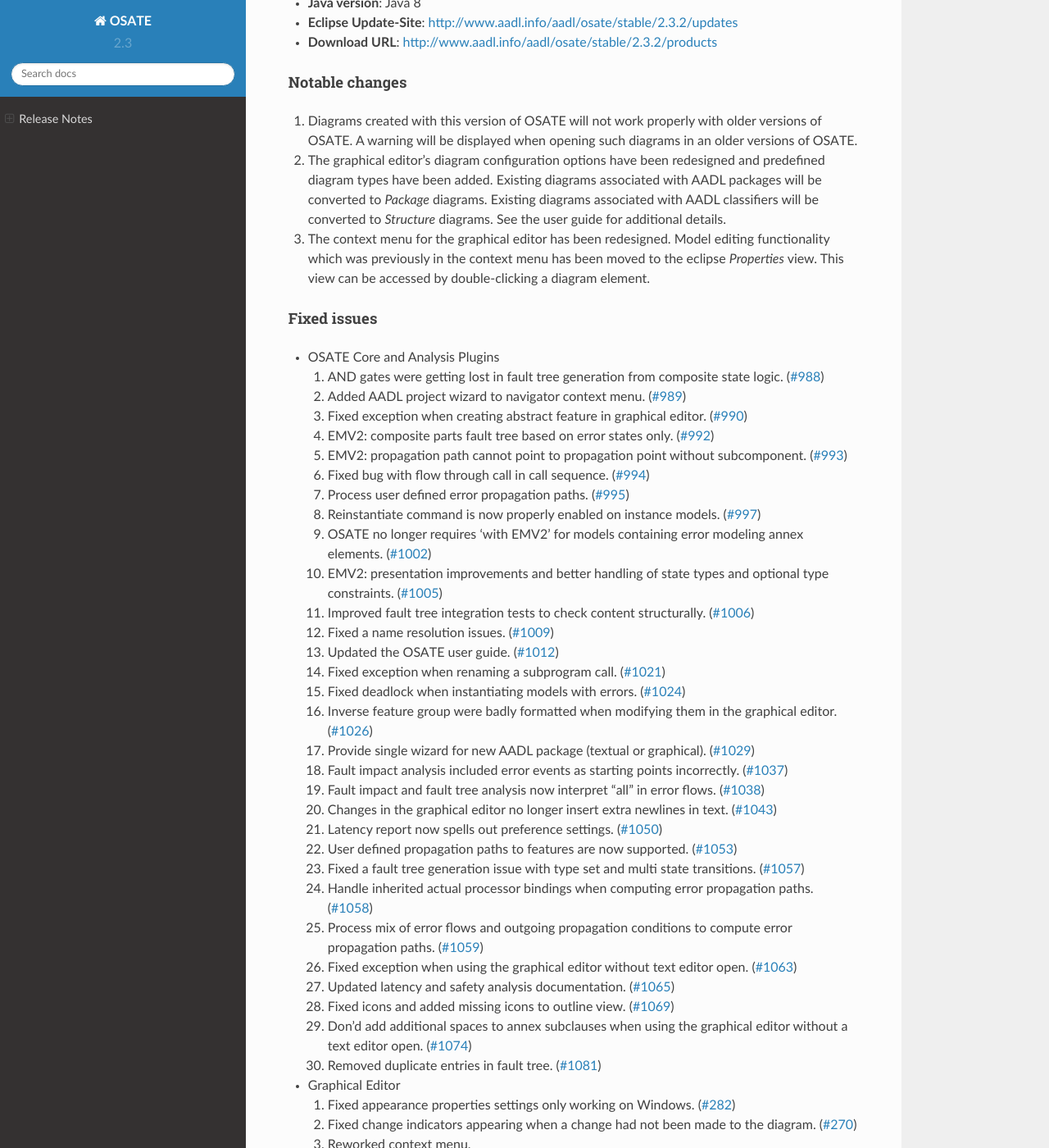
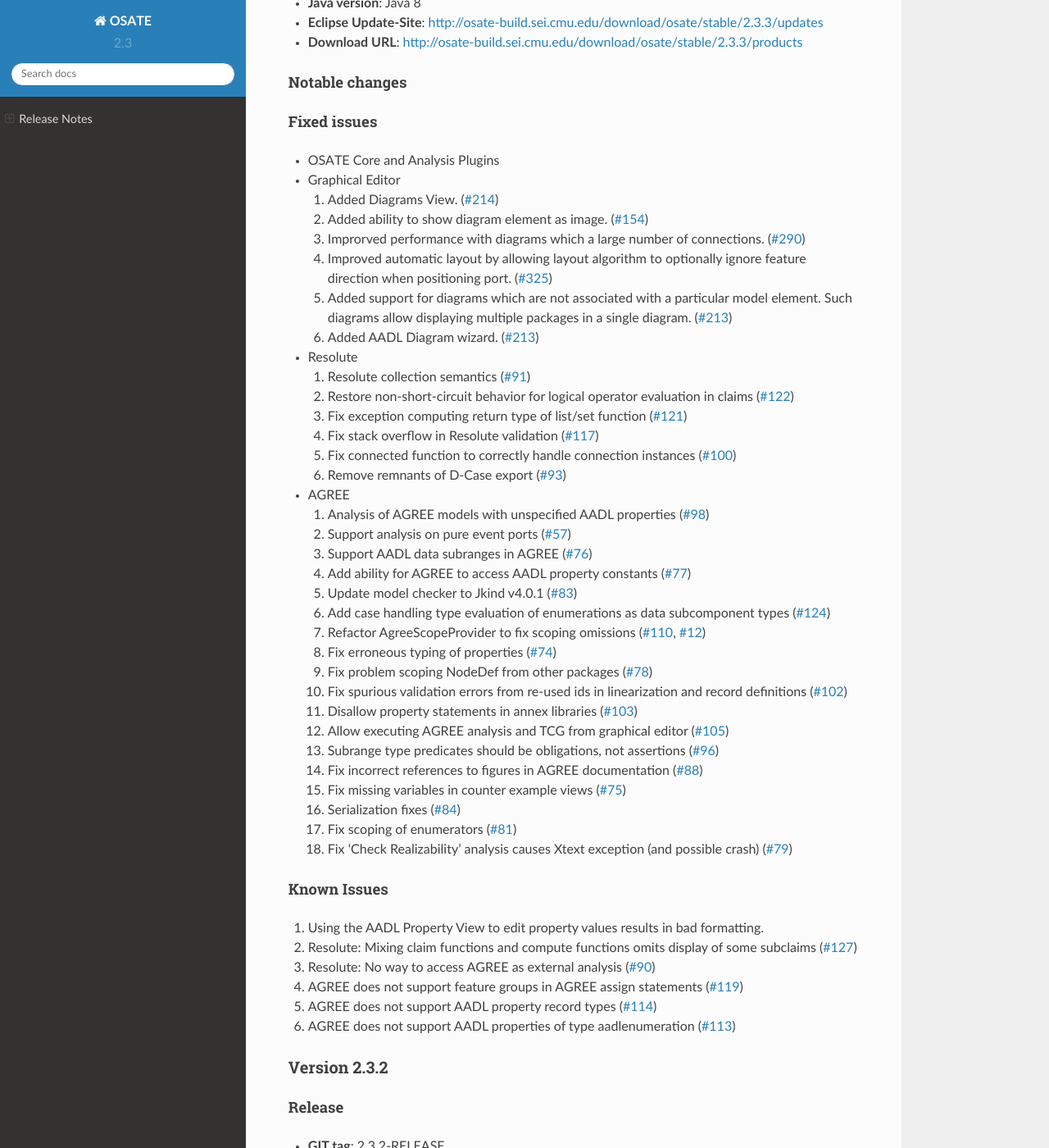
Before and after one commit to osate/website, a Sphinx documentation site: the page built from source/osate-releases.md, in a window 1280 px wide and 1400 px high, scrolled down 394 px. Shown: the whole window at 82% size. Built offline with Sphinx 7.4.7 and the Read the Docs theme 2.0.0, drawn with Linux system fonts in a browser that asks for light colours; some of the changed text lies outside the part shown.

Commit message:
Started release notes for 2.3.3

```diff
--- a/source/osate-releases.md
+++ b/source/osate-releases.md
@@ -1,6 +1,64 @@
 # Release Notes
 
 ## Stable Releases
+
+### Version 2.3.3 - TO BE RELEASED
+
+#### Release
+
+  - **GIT tag**: 2.3.3-RELEASE
+  - **Release date**: May 7, 2018
+  - **Eclipse base version**: Oxygen.3a
+  - **Java version**: Java 8
+  - **Eclipse Update-Site**: <http://osate-build.sei.cmu.edu/download/osate/stable/2.3.3/updates>
+  - **Download URL**: <http://osate-build.sei.cmu.edu/download/osate/stable/2.3.3/products>
+
+#### Notable changes
+
+#### Fixed issues
+
+* OSATE Core and Analysis Plugins
+* Graphical Editor
+  1. Added Diagrams View. ([#214](https://github.com/osate/osate-ge/issues/214))
+  2. Added ability to show diagram element as image. ([#154](https://github.com/osate/osate-ge/issues/154))
+  3. Improrved performance with diagrams which a large number of connections. ([#290](https://github.com/osate/osate-ge/issues/290))
+  4. Improved automatic layout by allowing layout algorithm to optionally ignore feature direction when positioning port. ([#325](https://github.com/osate/osate-ge/issues/325))
+  5. Added support for diagrams which are not associated with a particular model element. Such diagrams allow displaying multiple packages in a single diagram. ([#213](https://github.com/osate/osate-ge/issues/213))
+  6. Added AADL Diagram wizard. ([#213](https://github.com/osate/osate-ge/issues/213))
+* Resolute
+  1. Resolute collection semantics ([#91](https://github.com/smaccm/smaccm/issues/91))
+  2. Restore non-short-circuit behavior for logical operator evaluation in claims ([\#122](https://github.com/smaccm/smaccm/issues/122))
+  3. Fix exception computing return type of list/set function ([\#121](https://github.com/smaccm/smaccm/issues/121))
+  4. Fix stack overflow in Resolute validation ([\#117](https://github.com/smaccm/smaccm/issues/117))
+  5. Fix connected function to correctly handle connection instances ([\#100](https://github.com/smaccm/smaccm/issues/100))
+  6. Remove remnants of D-Case export ([\#93](https://github.com/smaccm/smaccm/issues/93))
+* AGREE
+  1. Analysis of AGREE models with unspecified AADL properties ([\#98](https://github.com/smaccm/smaccm/issues/98))
+  2. Support analysis on pure event ports ([\#57](https://github.com/smaccm/smaccm/issues/57))
+  3. Support AADL data subranges in AGREE ([\#76](https://github.com/smaccm/smaccm/issues/76))
+  4. Add ability for AGREE to access AADL property constants ([\#77](https://github.com/smaccm/smaccm/issues/77))
+  5. Update model checker to Jkind v4.0.1 ([\#83](https://github.com/smaccm/smaccm/issues/83))
+  6. Add case handling type evaluation of enumerations as data subcomponent types ([\#124](https://github.com/smaccm/smaccm/issues/124))
+  7. Refactor AgreeScopeProvider to fix scoping omissions ([\#110](https://github.com/smaccm/smaccm/issues/110), [\#12](https://github.com/smaccm/smaccm/issues/12))
+  8. Fix erroneous typing of properties ([\#74](https://github.com/smaccm/smaccm/issues/74))
+  9. Fix problem scoping NodeDef from other packages ([\#78](https://github.com/smaccm/smaccm/issues/78))
+  10. Fix spurious validation errors from re-used ids in linearization and record definitions ([\#102](https://github.com/smaccm/smaccm/issues/102))
+  11. Disallow property statements in annex libraries ([\#103](https://github.com/smaccm/smaccm/issues/103))
+  12. Allow executing AGREE analysis and TCG from graphical editor ([\#105](https://github.com/smaccm/smaccm/issues/105))
+  13. Subrange type predicates should be obligations, not assertions ([\#96](https://github.com/smaccm/smaccm/issues/96))
+  14. Fix incorrect references to figures in AGREE documentation ([\#88](https://github.com/smaccm/smaccm/issues/88))
+  15. Fix missing variables in counter example views ([\#75](https://github.com/smaccm/smaccm/issues/75))
+  16. Serialization fixes ([\#84](https://github.com/smaccm/smaccm/issues/84))
+  17. Fix scoping of enumerators ([\#81](https://github.com/smaccm/smaccm/issues/81))
+  18. Fix 'Check Realizability' analysis causes Xtext exception (and possible crash) ([\#79](https://github.com/smaccm/smaccm/issues/79))
+
+#### Known Issues
+1. Using the AADL Property View to edit property values results in bad formatting.
+2. Resolute: Mixing claim functions and compute functions omits display of some subclaims ([\#127](https://github.com/smaccm/smaccm/issues/127))
+3. Resolute: No way to access AGREE as external analysis ([\#90](https://github.com/smaccm/smaccm/issues/90))
+4. AGREE does not support feature groups in AGREE assign statements ([\#119](https://github.com/smaccm/smaccm/issues/119))
+5. AGREE does not support AADL property record types ([\#114](https://github.com/smaccm/smaccm/issues/114))
+6. AGREE does not support AADL properties of type aadlenumeration ([\#113](https://github.com/smaccm/smaccm/issues/113))
 
 ### Version 2.3.2
 
@@ -49,7 +107,7 @@
   26. Fixed exception when using the graphical editor without text editor open. ([#1063](https://github.com/osate/osate2-core/issues/1063))
   27. Updated latency and safety analysis documentation. ([#1065](https://github.com/osate/osate2-core/issues/1065))
   28. Fixed icons and added missing icons to outline view. ([#1069](https://github.com/osate/osate2-core/issues/1069))
-  29. Don'd add additional spaces to annex subclauses when using the graphical editor without a text editor open. ([#1074](https://github.com/osate/osate2-core/issues/1074))
+  29. Don't add additional spaces to annex subclauses when using the graphical editor without a text editor open. ([#1074](https://github.com/osate/osate2-core/issues/1074))
   30. Removed duplicate entries in fault tree. ([#1081](https://github.com/osate/osate2-core/issues/1081))
 * Graphical Editor
   1. Fixed appearance properties settings only working on Windows. ([#282](https://github.com/osate/osate-ge/issues/282))
```
